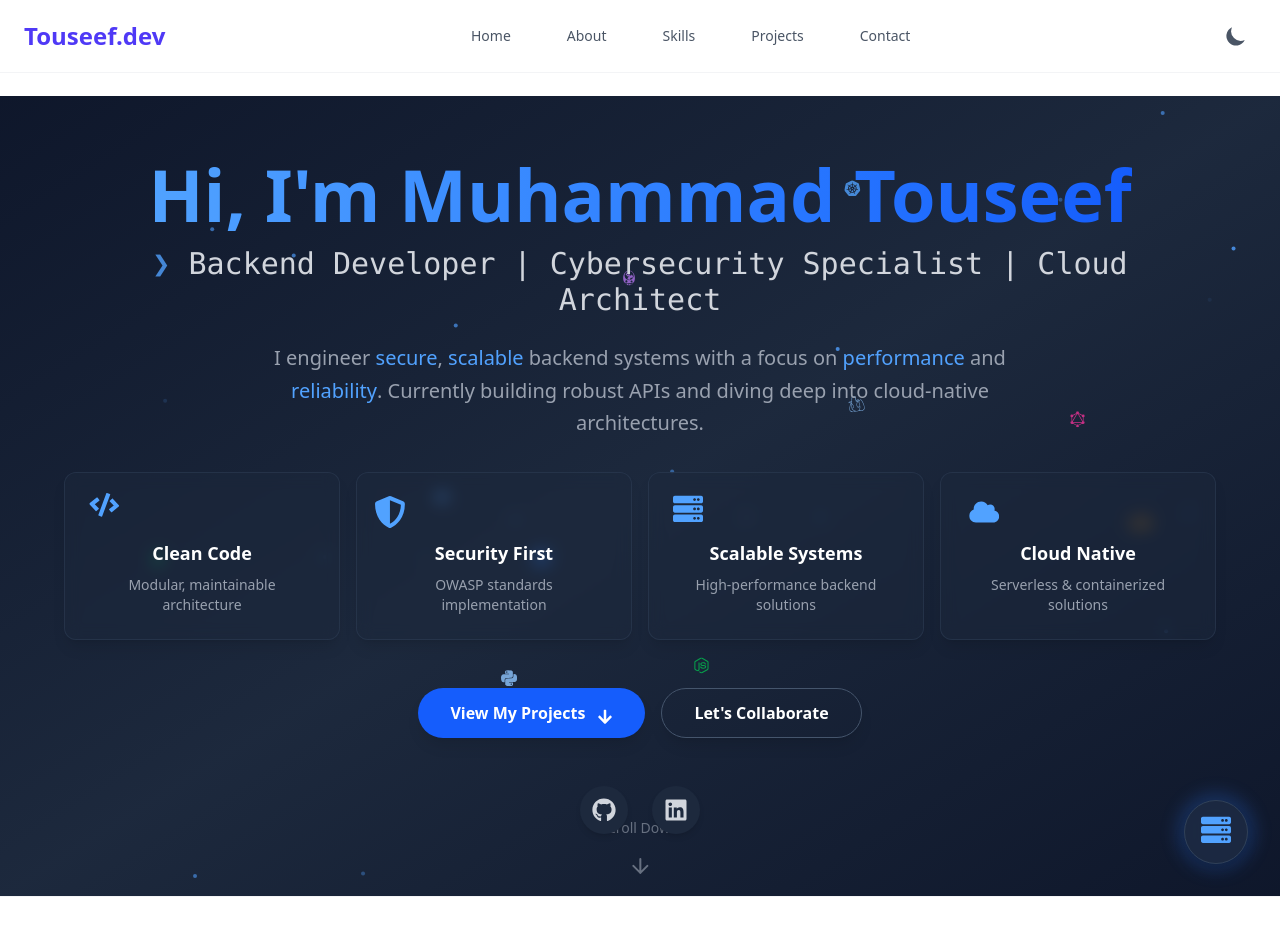
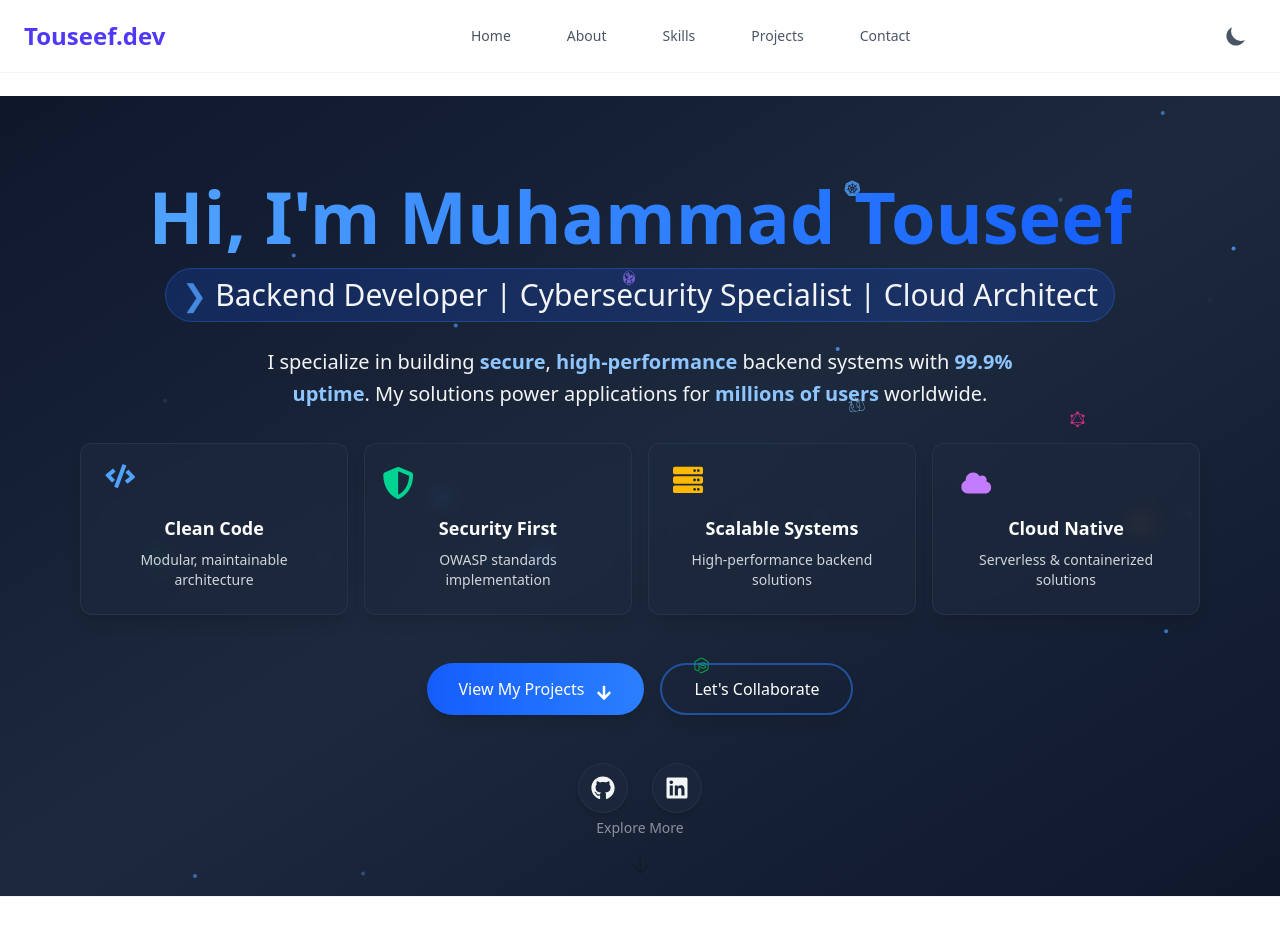
Before and after one commit to M-Touseef/my-portfolio, a React (Vite) app: page / in a window 1280 px wide. Shown: the top 952 px of the page. Built offline with nearby package versions, Linux system fonts and the light colour scheme.

Commit message:
Initial commit

```diff
--- a/package.json
+++ b/package.json
@@ -18,7 +18,7 @@
     "react-dom": "^19.0.0",
     "react-icons": "^5.5.0",
     "react-intersection-observer": "^9.16.0",
-    "react-router-dom": "^7.5.0",
+    "react-router-dom": "^7.5.2",
     "react-scroll": "^1.9.3"
   },
   "devDependencies": {
--- a/src/App.css
+++ b/src/App.css
@@ -1,20 +1,51 @@
+@import "tailwindcss";
+
+/* Custom animations */
 @keyframes float {
-  0% { transform: translateY(0) scale(1); opacity: 0.8; }
-  50% { transform: translateY(-40px) scale(0.9); opacity: 0.4; }
-  100% { transform: translateY(0) scale(1); opacity: 0.8; }
+  0%, 100% {
+    transform: translateY(0) rotate(0deg);
+    opacity: 0.9;
+  }
+  50% {
+    transform: translateY(-30px) rotate(3deg);
+    opacity: 0.6;
+  }
 }
 
+@keyframes subtle-pulse {
+  0%, 100% { opacity: 0.95; }
+  50% { opacity: 0.8; }
+}
+
+@keyframes wave {
+  0% { transform: rotate(0deg); }
+  25% { transform: rotate(5deg); }
+  50% { transform: rotate(0deg); }
+  75% { transform: rotate(-5deg); }
+  100% { transform: rotate(0deg); }
+}
+
+/* Animation classes */
 .animate-float {
-  animation: float 8s ease-in-out infinite;
+  animation: float 6s ease-in-out infinite;
+}
+
+.animate-subtle-pulse {
+  animation: subtle-pulse 3s ease-in-out infinite;
+}
+
+.animate-wave {
+  animation: wave 2.5s ease-in-out infinite;
+  transform-origin: 70% 70%;
 }
 
 .typewriter {
-  border-right: 2px solid rgba(255,255,255,.75);
+  border-right: 2px solid theme('colors.blue.400');
   white-space: nowrap;
   overflow: hidden;
   animation:
-    typing 3.5s steps(40, end),
-    blink-caret .75s step-end infinite;
+    typing 3s steps(40, end) 1s both,
+    blink-caret 0.75s step-end infinite;
 }
 
 @keyframes typing {
@@ -24,5 +55,24 @@
 
 @keyframes blink-caret {
   from, to { border-color: transparent }
-  50% { border-color: rgba(255,255,255,.75); }
+  50% { border-color: theme('colors.blue.400'); }
 }
+
+/* Custom scrollbar */
+::-webkit-scrollbar {
+  width: 8px;
+  height: 8px;
+}
+
+::-webkit-scrollbar-track {
+  background: theme('colors.slate.800');
+}
+
+::-webkit-scrollbar-thumb {
+  background: theme('colors.blue.600');
+  border-radius: 4px;
+}
+
+::-webkit-scrollbar-thumb:hover {
+  background: theme('colors.blue.500');
+}
--- a/src/components/Hero.jsx
+++ b/src/components/Hero.jsx
@@ -66,25 +66,29 @@ const Hero = () => {
       icon: <FaCode className="text-3xl" />,
       title: "Clean Code",
       description: "Modular, maintainable architecture",
-      animation: { rotate: [0, 5, -5, 0] }
+      animation: { rotate: [0, 5, -5, 0] },
+      color: "text-blue-400"
     },
     {
       icon: <FaShieldAlt className="text-3xl" />,
       title: "Security First",
       description: "OWASP standards implementation",
-      animation: { scale: [1, 1.1, 1] }
+      animation: { scale: [1, 1.1, 1] },
+      color: "text-emerald-400"
     },
     {
       icon: <FaServer className="text-3xl" />,
       title: "Scalable Systems",
       description: "High-performance backend solutions",
-      animation: { y: [0, -5, 0] }
+      animation: { y: [0, -5, 0] },
+      color: "text-amber-400"
     },
     {
       icon: <FaCloud className="text-3xl" />,
       title: "Cloud Native",
       description: "Serverless & containerized solutions",
-      animation: { x: [0, 5, -5, 0] }
+      animation: { x: [0, 5, -5, 0] },
+      color: "text-purple-400"
     }
   ];
 
@@ -162,7 +166,7 @@ const Hero = () => {
       </div>
 
       {/* Main Content */}
-      <div className="max-w-6xl mx-auto text-center relative z-10">
+      <div className="max-w-6xl mx-auto text-center relative z-10 px-4">
         <motion.div
           initial="hidden"
           animate={controls}
@@ -181,28 +185,29 @@ const Hero = () => {
             </h1>
           </motion.div>
 
-          {/* Subtitle */}
+          {/* Enhanced Subtitle */}
           <motion.div variants={fadeUp}>
-            <h2 className="text-xl sm:text-2xl lg:text-3xl text-gray-300 mb-6 font-mono">
-              <span className="text-blue-400 animate-pulse">❯</span>{" "}
+            <h2 className="text-xl sm:text-2xl lg:text-3xl text-gray-100 mb-6 font-medium">
+              <span className="inline-block bg-blue-600/20 px-4 py-2 rounded-full border border-blue-500/30">
+                <span className="text-blue-400 animate-pulse mr-2">❯</span>
                 <span className="typewriter">
                   Backend Developer | Cybersecurity Specialist | Cloud Architect
+                </span>
               </span>
             </h2>
           </motion.div>
 
-          {/* Description */}
+          {/* Improved Description */}
           <motion.div variants={fadeUp}>
-            <p className="text-lg sm:text-xl text-gray-400 mb-8 max-w-3xl mx-auto leading-relaxed">
-              I engineer <span className="text-blue-400 font-medium">secure</span>,{" "}
-              <span className="text-blue-400 font-medium">scalable</span> backend systems with a focus on{" "}
-              <span className="text-blue-400 font-medium">performance</span> and{" "}
-              <span className="text-blue-400 font-medium">reliability</span>. Currently building robust APIs and
-              diving deep into cloud-native architectures.
+            <p className="text-lg sm:text-xl text-gray-100 mb-8 max-w-3xl mx-auto leading-relaxed">
+              I specialize in building <span className="font-semibold text-blue-300">secure</span>,{' '}
+              <span className="font-semibold text-blue-300">high-performance</span> backend systems with{' '}
+              <span className="font-semibold text-blue-300">99.9% uptime</span>. My solutions power applications for{' '}
+              <span className="font-semibold text-blue-300">millions of users</span> worldwide.
             </p>
           </motion.div>
 
-          {/* Feature Cards */}
+          {/* Enhanced Feature Cards */}
           <motion.div
             variants={fadeUp}
             className="grid grid-cols-1 sm:grid-cols-2 lg:grid-cols-4 gap-4 mb-12 max-w-6xl mx-auto"
@@ -210,31 +215,32 @@ const Hero = () => {
             {featureCards.map((card, index) => (
               <motion.div
                 key={index}
-                whileHover={{ y: -5, scale: 1.03 }}
+                whileHover={{ y: -8, scale: 1.05 }}
                 whileTap={{ scale: 0.98 }}
-                className="bg-slate-800/50 backdrop-blur-sm rounded-xl p-6 border border-slate-700/50 hover:border-blue-500/30 transition-all shadow-lg hover:shadow-xl"
+                className="bg-slate-800/70 backdrop-blur-sm rounded-xl p-6 border border-slate-700/50 hover:border-blue-500/50 transition-all shadow-lg hover:shadow-xl hover:shadow-blue-500/10"
               >
                 <motion.div
                   animate={card.animation}
                   transition={{ duration: 2, repeat: Infinity }}
-                  className="text-blue-400 mb-3"
+                  className={`${card.color} mb-4`}
                 >
                   {card.icon}
                 </motion.div>
                 <h3 className="text-lg font-semibold text-white mb-2">{card.title}</h3>
-                <p className="text-gray-400 text-sm">{card.description}</p>
+                <p className="text-gray-300 text-sm">{card.description}</p>
               </motion.div>
             ))}
           </motion.div>
 
-          {/* CTA Buttons */}
+          {/* Enhanced CTA Buttons */}
           <motion.div variants={fadeUp} className="flex flex-col sm:flex-row justify-center gap-4 mb-12">
             <motion.a
               href="#projects"
               whileHover={{ scale: 1.05 }}
               whileTap={{ scale: 0.95 }}
-              className="inline-flex items-center justify-center bg-blue-600 hover:bg-blue-700 text-white font-semibold py-3 px-8 rounded-full transition-all duration-300 group shadow-lg hover:shadow-xl"
+              className="relative inline-flex items-center justify-center bg-gradient-to-r from-blue-600 to-blue-500 hover:from-blue-500 hover:to-blue-400 text-white font-medium py-3 px-8 rounded-full transition-all duration-300 group shadow-lg hover:shadow-xl overflow-hidden"
             >
+              <span className="relative z-10 flex items-center">
                 View My Projects
                 <motion.span
                   animate={{ y: [0, 5, 0] }}
@@ -243,18 +249,22 @@ const Hero = () => {
                 >
                   <FaArrowDown />
                 </motion.span>
+              </span>
+              <span className="absolute inset-0 bg-gradient-to-r from-blue-500 to-blue-400 opacity-0 group-hover:opacity-100 transition-opacity duration-300"></span>
             </motion.a>
+
             <motion.a
               href="#contact"
               whileHover={{ scale: 1.05 }}
               whileTap={{ scale: 0.95 }}
-              className="inline-flex items-center justify-center bg-transparent hover:bg-slate-800 text-white font-semibold py-3 px-8 rounded-full border border-slate-600 hover:border-blue-400 transition-all duration-300 group shadow-lg hover:shadow-xl"
+              className="relative inline-flex items-center justify-center bg-transparent hover:bg-slate-800/70 text-white font-medium py-3 px-8 rounded-full border-2 border-blue-500/50 hover:border-blue-400 transition-all duration-300 group shadow-lg hover:shadow-xl overflow-hidden"
             >
-              Let's Collaborate
+              <span className="relative z-10">Let's Collaborate</span>
+              <span className="absolute inset-0 bg-blue-500/10 opacity-0 group-hover:opacity-100 transition-opacity duration-300"></span>
             </motion.a>
           </motion.div>
 
-          {/* Social Links */}
+          {/* Enhanced Social Links */}
           <motion.div variants={fadeUp} className="flex justify-center gap-6">
             <motion.a
               href="https://github.com/yourusername"
@@ -262,10 +272,10 @@ const Hero = () => {
               rel="noopener noreferrer"
               whileHover={{ y: -5, scale: 1.1 }}
               whileTap={{ scale: 0.9 }}
-              className="p-3 rounded-full bg-slate-800 hover:bg-slate-700 transition-all duration-300 group shadow-md"
+              className="p-3 rounded-full bg-slate-800/70 hover:bg-slate-700/70 backdrop-blur-sm transition-all duration-300 group shadow-md hover:shadow-lg border border-slate-700/50 hover:border-blue-400/50"
               aria-label="GitHub Profile"
             >
-              <FaGithub className="text-2xl text-gray-300 group-hover:text-blue-400 transition-colors" />
+              <FaGithub className="text-2xl text-gray-100 group-hover:text-blue-400 transition-colors" />
             </motion.a>
             <motion.a
               href="https://linkedin.com/in/yourusername"
@@ -273,10 +283,10 @@ const Hero = () => {
               rel="noopener noreferrer"
               whileHover={{ y: -5, scale: 1.1 }}
               whileTap={{ scale: 0.9 }}
-              className="p-3 rounded-full bg-slate-800 hover:bg-slate-700 transition-all duration-300 group shadow-md"
+              className="p-3 rounded-full bg-slate-800/70 hover:bg-slate-700/70 backdrop-blur-sm transition-all duration-300 group shadow-md hover:shadow-lg border border-slate-700/50 hover:border-blue-400/50"
               aria-label="LinkedIn Profile"
             >
-              <FaLinkedin className="text-2xl text-gray-300 group-hover:text-blue-400 transition-colors" />
+              <FaLinkedin className="text-2xl text-gray-100 group-hover:text-blue-400 transition-colors" />
             </motion.a>
           </motion.div>
         </motion.div>
@@ -284,7 +294,7 @@ const Hero = () => {
 
       {/* Enhanced Scroll Indicator */}
       <motion.div
-        className="absolute bottom-8 left-1/2 -translate-x-1/2 hidden sm:flex flex-col items-center cursor-pointer"
+        className="absolute bottom-8 left-1/2 -translate-x-1/2 hidden sm:flex flex-col items-center cursor-pointer group"
         initial={{ opacity: 0 }}
         animate={{
           opacity: [0, 1, 0],
@@ -297,12 +307,13 @@ const Hero = () => {
         }}
         onClick={() => window.scrollBy({ top: window.innerHeight - 100, behavior: 'smooth' })}
       >
-        <span className="text-sm text-gray-400 mb-2">Scroll Down</span>
+        <span className="text-sm text-gray-300 mb-2 group-hover:text-blue-400 transition-colors">Explore More</span>
         <motion.div
           animate={{
             y: [0, 10, 0],
             transition: { duration: 1.5, repeat: Infinity }
           }}
+          className="group-hover:text-blue-400 transition-colors"
         >
           <svg
             width="24"
@@ -313,38 +324,11 @@ const Hero = () => {
             strokeWidth="2"
             strokeLinecap="round"
             strokeLinejoin="round"
-            className="text-gray-400"
           >
             <path d="M12 5v14M19 12l-7 7-7-7" />
           </svg>
         </motion.div>
       </motion.div>
-
-      {/* Enhanced Sticker Elements */}
-      <div ref={stickerContainerRef} className="absolute right-8 bottom-8 hidden lg:block">
-        <motion.div
-          initial={{ scale: 0, rotate: -180 }}
-          animate={{
-            scale: 1,
-            rotate: 0,
-            transition: { delay: 1.5, type: "spring", stiffness: 200 }
-          }}
-          whileHover={{ scale: 1.1, rotate: 10 }}
-          className="relative cursor-pointer"
-        >
-          <div className="absolute -inset-2 bg-blue-500/20 rounded-full blur-sm animate-pulse"></div>
-          <div className="relative bg-slate-800/80 backdrop-blur-sm border border-slate-700 rounded-full p-4 shadow-lg hover:shadow-xl transition-all">
-            <motion.div
-              animate={{
-                y: [0, -5, 0],
-                transition: { duration: 3, repeat: Infinity }
-              }}
-            >
-              <FaServer className="text-3xl text-blue-400" />
-            </motion.div>
-          </div>
-        </motion.div>
-      </div>
     </section>
   );
 };
```
Also changed, not shown: 1 other file (tests, documents, lock files or other folders). Lines whose indentation alone changed are shown as unchanged.
